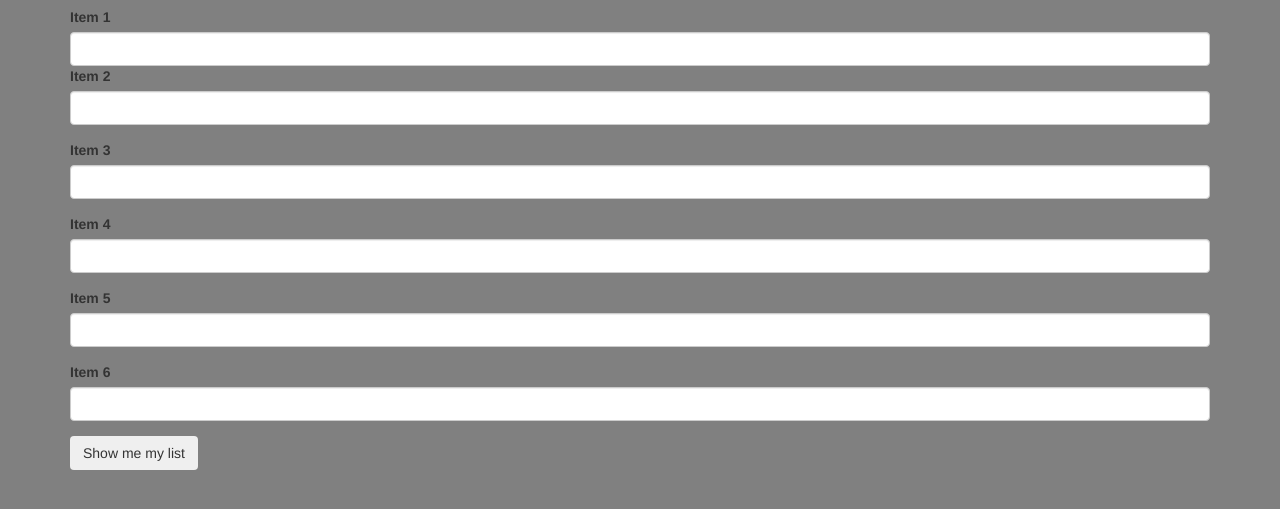
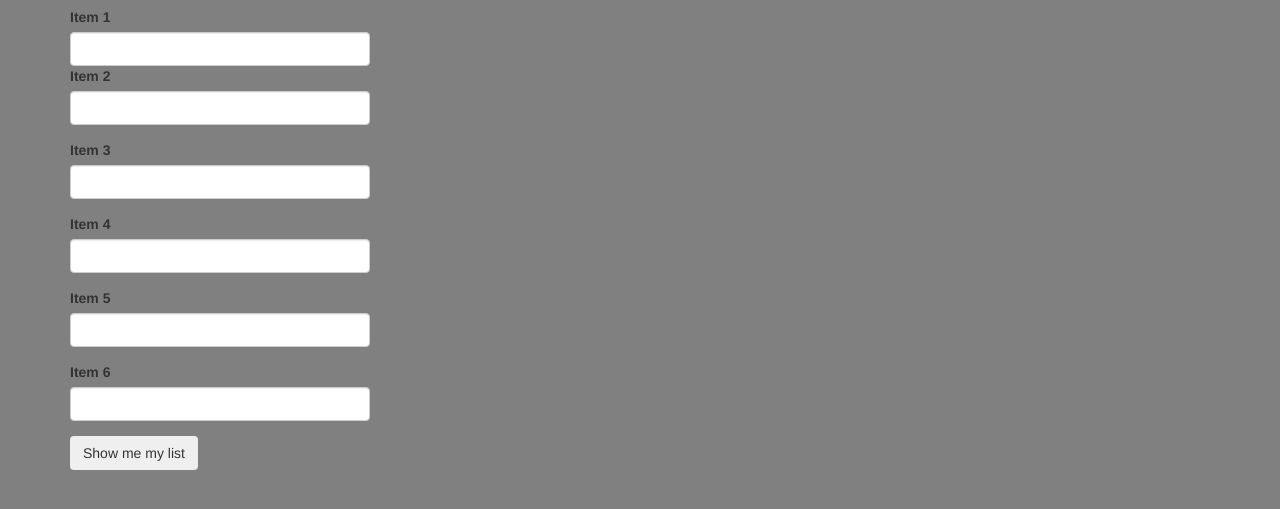
Before and after one commit to MarielHamson/grocery-list, a plain HTML site: page index.html in a window 1280 px wide. Shown: the part 63-572 px from the top of the page. Drawn offline with Linux system fonts and the light colour scheme.

Commit message:
format list width
co-authored-by:Emma Hellman <ehh801@icloud.com>

```diff
--- a/css/styles.css
+++ b/css/styles.css
@@ -19,3 +19,7 @@ li {
   justify-content: center;
   display: flex;
 }
+
+#groceryList {
+  width: 300px;
+}
```
